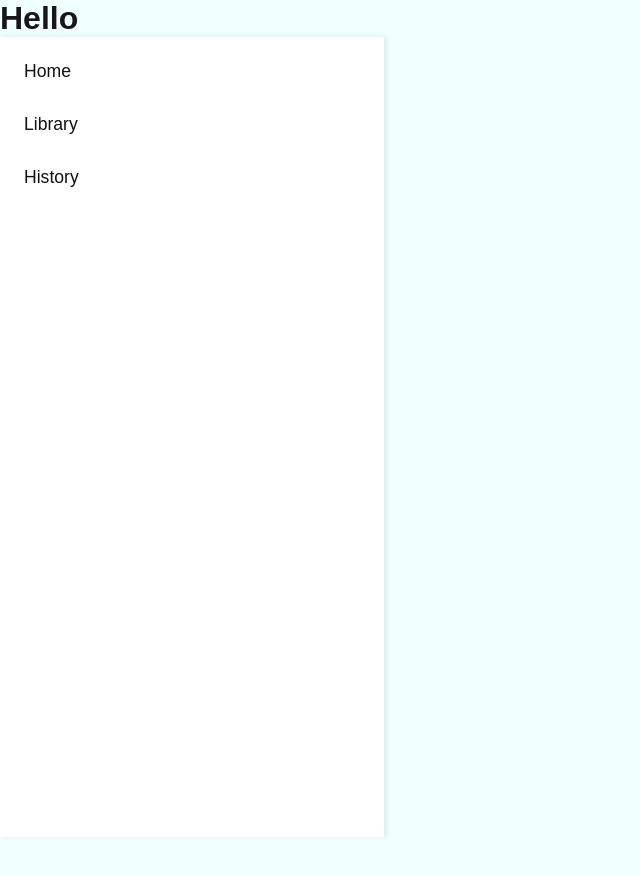
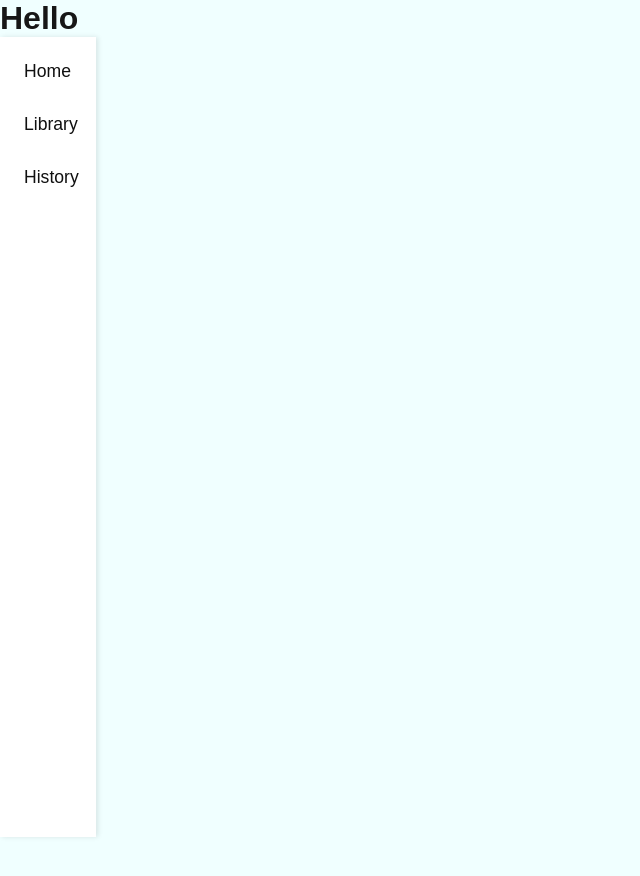
Before and after one commit to jteengfo/ootdcast, a Next.js app in the folder frontend/ootdcast/: page / in a window 1280 px wide. Shown: the top 876 px of the page, without its empty margins (0-640 px from the left). Built offline with nearby package versions, Linux system fonts and the light colour scheme.

Commit message:
sidebar update

```diff
--- a/frontend/ootdcast/src/components/Sidebar.module.css
+++ b/frontend/ootdcast/src/components/Sidebar.module.css
@@ -1,6 +1,6 @@
 /* src/components/Sidebar.module.css */
 .sidebar {
-    width: 30%; /* Fixed width for the sidebar */
+    width: 7.5%; /* Fixed width for the sidebar */
     height: 100vh; /* Full height of the viewport */
     background-color: #FFFFFF;
     padding: 1rem;
```
Also changed, not shown: frontend/ootdcast/src/components/Sidebar.jsx (indentation only).
